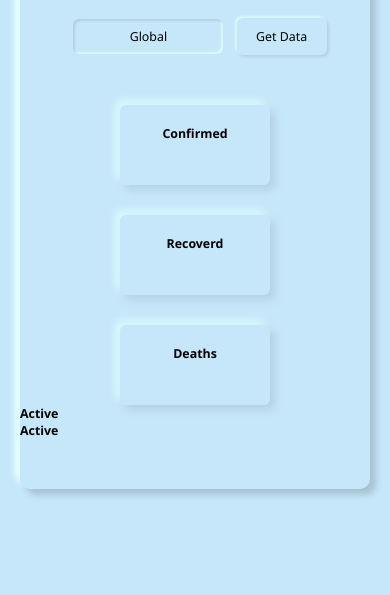
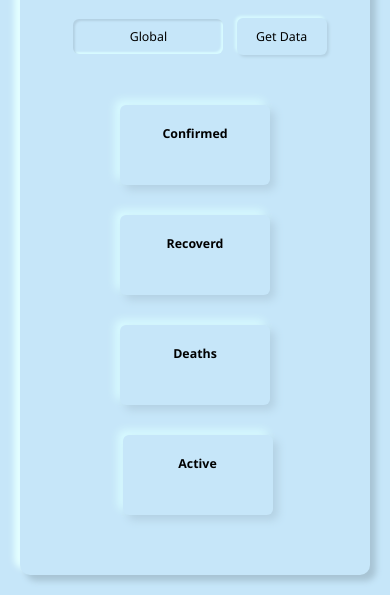
Before and after one commit to habtor/Covid-19, a plain HTML site: page index.html in a window 390 px wide. Shown: the part 718-1313 px from the top of the page. Before the commit the page ends 1227 px from the top, so only its background shows below. Drawn offline with Linux system fonts and the light colour scheme; no server answers.

Commit message:
Update style.css

```diff
--- a/style.css
+++ b/style.css
@@ -150,6 +150,8 @@ ul {
 
 
 
+
+
 @media (min-width: 600px) {
 
 
@@ -238,14 +240,20 @@ ul {
     display: flex;
     justify-content: space-between;
     margin: 20px auto 20px auto;
+}
 
-
-
+.data-div2 {
+    display: flex;
+    justify-content: space-between;
+    margin: 20px auto 20px auto;
+    display: none;
 }
 
 .active,
 .recoverd,
-.death {
+.death,
+.activee,
+.activeee {
     background: #c6e6f9;
     box-shadow: 5px 5px 9px #b4d1e3,
         -5px -5px 9px #d8fbff;
@@ -256,6 +264,10 @@ ul {
     border-radius: 6px;
     height: 80px;
 
+}
+
+.activee {
+    display: v;
 }
 
 
@@ -530,3 +542,17 @@ label input:checked~.fa {
     box-shadow: inset 2px 2px 3px #b4d1e3,
         inset -2px -2px 3px #d8fbff;
 }
+
+@media (max-width: 800px) {
+    .activee {
+        display: none;
+    }
+
+    .data-div2 {
+        display: flex;
+        justify-content: space-between;
+        margin: 30px auto 10px auto;
+        padding-right: 15px;
+
+    }
+}
```
